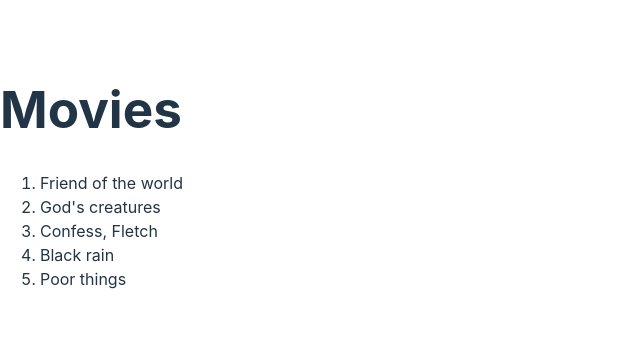
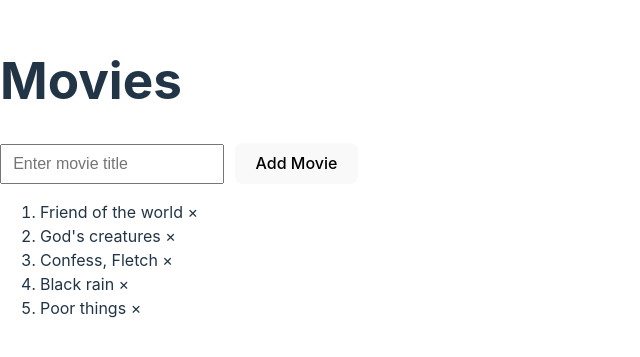
Before and after one commit to meetmatt/mustwatch, a React (Vite) app: page /movies in a window 1280 px wide. Shown: the part 223-580 px from the top of the page, without its empty margins (0-640 px from the left). Built offline with nearby package versions, Linux system fonts and the light colour scheme.

Commit message:
Added ability to add and remove movies, just stateless frontend

```diff
--- a/src/Movies.tsx
+++ b/src/Movies.tsx
@@ -1,14 +1,63 @@
+import { FormEvent, useState } from "react";
+
+const defaultMovies = [
+  "Friend of the world",
+  "God's creatures",
+  "Confess, Fletch",
+  "Black rain",
+  "Poor things",
+];
+
 export default function Movies() {
+  const [movies, setMovies] = useState<string[]>(defaultMovies);
+  const [title, setTitle] = useState<string>("");
+
+  const handleAddMovie = (e: FormEvent) => {
+    e.preventDefault();
+    if (title.trim()) {
+      setMovies([...movies, title]);
+      setTitle("");
+    }
+  };
+
+  const handleRemoveMovie = (indexToRemove: number) => {
+    setMovies((currentMovies: string[]) => [
+      ...currentMovies.slice(0, indexToRemove),
+      ...currentMovies.slice(indexToRemove + 1),
+    ]);
+  };
+
   return (
-    <>
+    <div>
       <h1>Movies</h1>
-      <ol>
-        <li>Friend of the world</li>
-        <li>God&apos;s creatures</li>
-        <li>Confess, Fletch</li>
-        <li>Black rain</li>
-        <li>Poor things</li>
+      <form onSubmit={handleAddMovie}>
+        <input
+          type="text"
+          value={title}
+          onChange={(e) => setTitle(e.target.value)}
+          placeholder="Enter movie title"
+          style={{
+            lineHeight: "2.1em",
+            fontSize: "1em",
+            paddingLeft: "0.7em",
+            marginRight: "0.7em",
+          }}
+        />
+        <button type="submit">Add Movie</button>
+      </form>
+      <ol style={{ textAlign: "left" }}>
+        {movies.map((title, index) => (
+          <li key={index}>
+            {title}{" "}
+            <span
+              style={{ cursor: "pointer" }}
+              onClick={() => handleRemoveMovie(index)}
+            >
+              ×
+            </span>
+          </li>
+        ))}
       </ol>
-    </>
+    </div>
   );
 }
```
